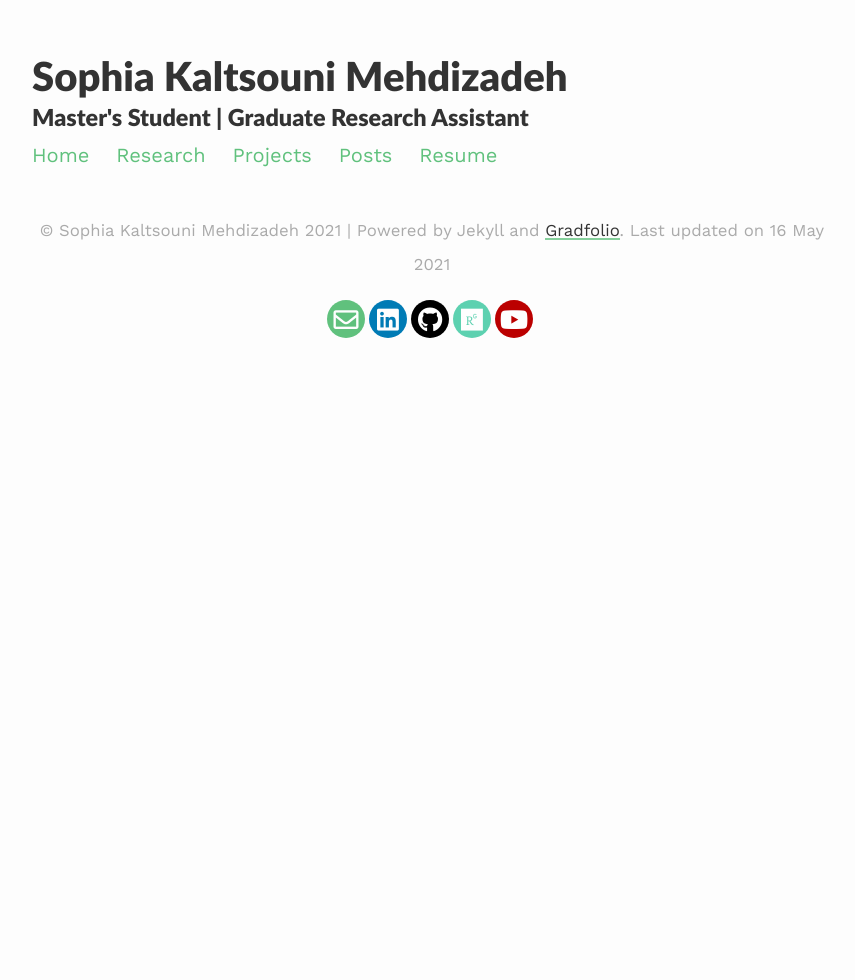
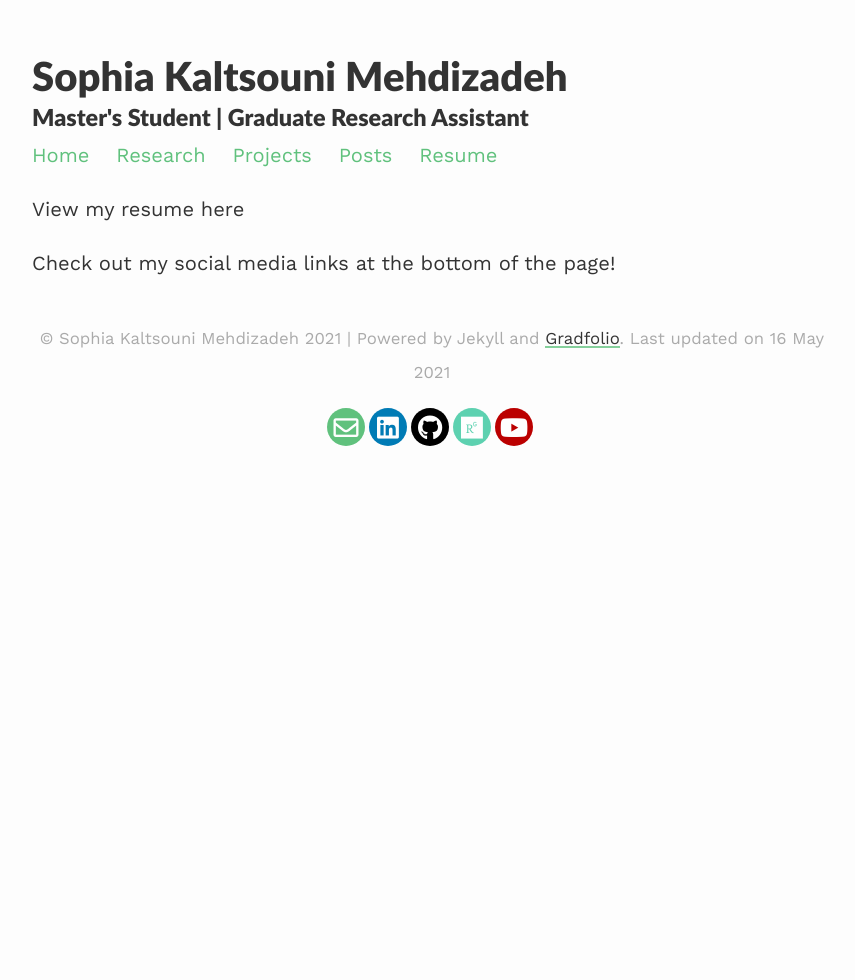
Before and after one commit to smehdizadeh/smehdizadeh.github.io, a Jekyll site: the page built from _pages/resume.md, in a window 1280 px wide. Shown: the whole page, without its empty margins (208-1063 px from the left). Built offline with Jekyll 4.4.1, drawn with Linux system fonts in a browser that asks for light colours; nearby versions of some CDN libraries.

Commit message:
Update resume.md

```diff
--- a/_pages/resume.md
+++ b/_pages/resume.md
@@ -4,3 +4,7 @@ layout: default
 permalink: /resume/
 published: true
 ---
+
+View my resume here
+
+Check out my social media links at the bottom of the page!
```
